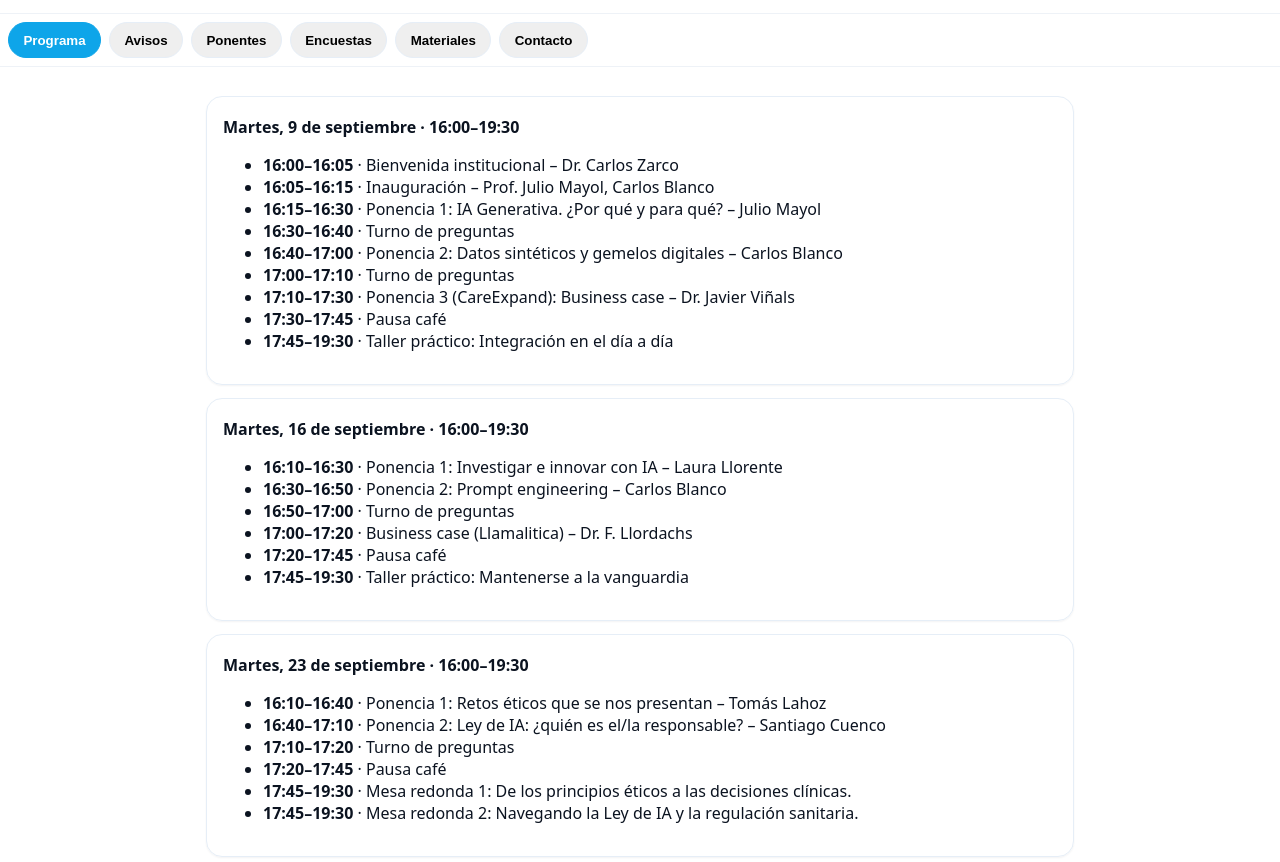
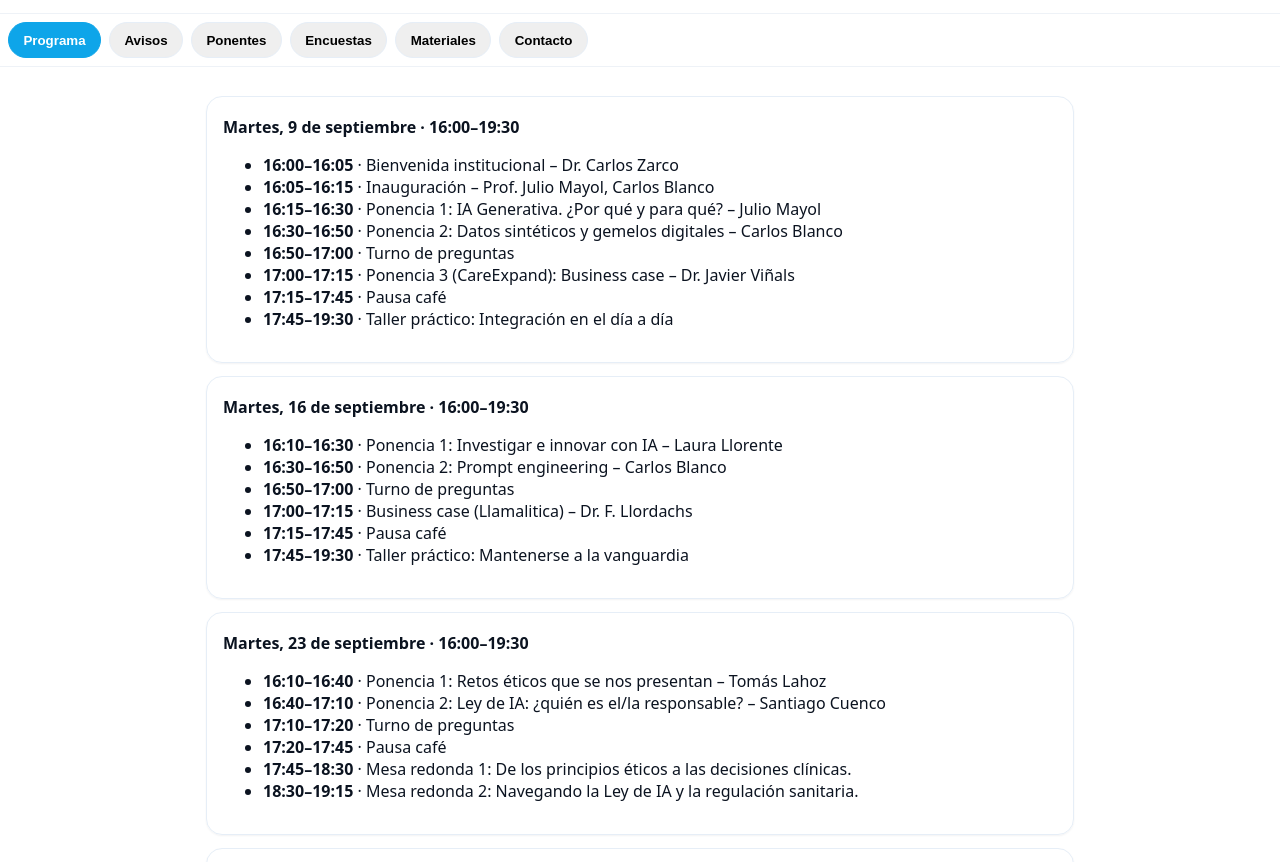
Before and after one commit to cblancovel/app_curso, a plain HTML site: page index.html in a window 1280 px wide. Shown: the part 75-937 px from the top of the page. Drawn offline with Linux system fonts and the light colour scheme.

Commit message:
Update index.html

```diff
--- a/index.html
+++ b/index.html
@@ -82,11 +82,10 @@
           <li><span class="time">16:00–16:05</span> · Bienvenida institucional – Dr. Carlos Zarco </li>
           <li><span class="time">16:05–16:15</span> · Inauguración – Prof. Julio Mayol, Carlos Blanco</li>
           <li><span class="time">16:15–16:30</span> · Ponencia 1: IA Generativa. ¿Por qué y para qué? – Julio Mayol</li>
-          <li><span class="time">16:30–16:40</span> · Turno de preguntas</li>
-          <li><span class="time">16:40–17:00</span> · Ponencia 2: Datos sintéticos y gemelos digitales – Carlos Blanco</li>
-          <li><span class="time">17:00–17:10</span> · Turno de preguntas</li>
-          <li><span class="time">17:10–17:30</span> · Ponencia 3 (CareExpand): Business case – Dr. Javier Viñals</li>
-          <li><span class="time">17:30–17:45</span> · Pausa café</li>
+          <li><span class="time">16:30–16:50</span> · Ponencia 2: Datos sintéticos y gemelos digitales – Carlos Blanco</li>
+          <li><span class="time">16:50–17:00</span> · Turno de preguntas</li>
+          <li><span class="time">17:00–17:15</span> · Ponencia 3 (CareExpand): Business case – Dr. Javier Viñals</li>
+          <li><span class="time">17:15–17:45</span> · Pausa café</li>
           <li><span class="time">17:45–19:30</span> · Taller práctico: Integración en el día a día</li>
         </ul>
       </div>
@@ -97,8 +96,8 @@
           <li><span class="time">16:10–16:30</span> · Ponencia 1: Investigar e innovar con IA – Laura Llorente</li>
           <li><span class="time">16:30–16:50</span> · Ponencia 2: Prompt engineering – Carlos Blanco</li>
           <li><span class="time">16:50–17:00</span> · Turno de preguntas</li>
-          <li><span class="time">17:00–17:20</span> · Business case (Llamalitica) – Dr. F. Llordachs</li>
-          <li><span class="time">17:20–17:45</span> · Pausa café</li>
+          <li><span class="time">17:00–17:15</span> · Business case (Llamalitica) – Dr. F. Llordachs</li>
+          <li><span class="time">17:15–17:45</span> · Pausa café</li>
           <li><span class="time">17:45–19:30</span> · Taller práctico: Mantenerse a la vanguardia</li>
         </ul>
 
@@ -111,8 +110,8 @@
           <li><span class="time">16:40–17:10</span> · Ponencia 2: Ley de IA: ¿quién es el/la responsable? – Santiago Cuenco</li>
           <li><span class="time">17:10–17:20</span> · Turno de preguntas</li>
           <li><span class="time">17:20–17:45</span> · Pausa café</li>
-          <li><span class="time">17:45–19:30</span> · Mesa redonda 1: De los principios éticos a las decisiones clínicas. </li>
-          <li><span class="time">17:45–19:30</span> · Mesa redonda 2: Navegando la Ley de IA y la regulación sanitaria.  </li>
+          <li><span class="time">17:45–18:30</span> · Mesa redonda 1: De los principios éticos a las decisiones clínicas. </li>
+          <li><span class="time">18:30–19:15</span> · Mesa redonda 2: Navegando la Ley de IA y la regulación sanitaria.  </li>
         </ul>
       </div>
 
```
